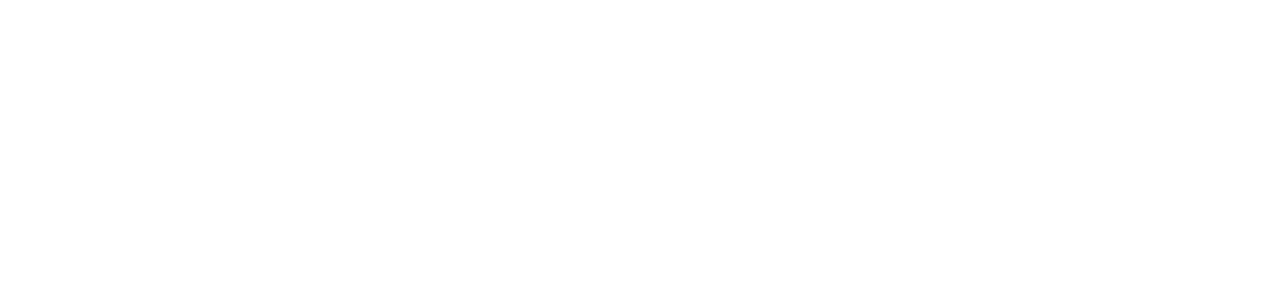
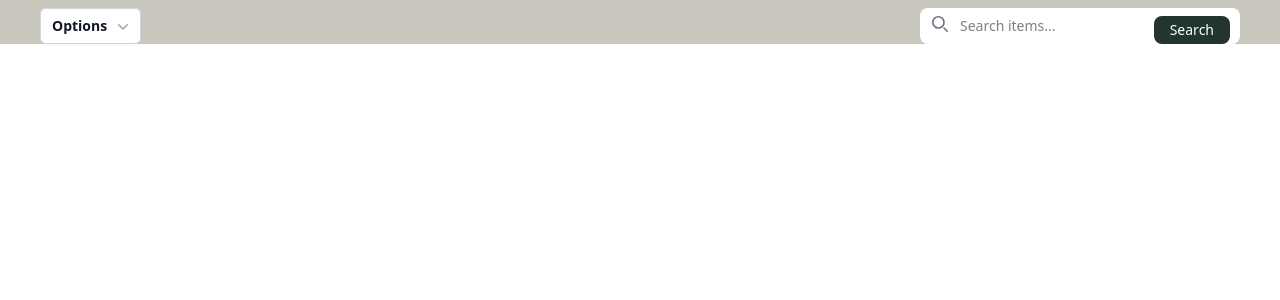
Before and after one commit to DKLakshman/E-Commerce-Web-Application, a React (Vite) app in the folder frontend/: page /products in a window 1280 px wide. Before the commit this address had no page. Shown: the top 300 px of the page. Built offline with nearby package versions, Linux system fonts and the light colour scheme.

Commit message:
Create product page : frontend
make section search and filter only

```diff
--- a/frontend/package.json
+++ b/frontend/package.json
@@ -13,7 +13,11 @@
     "@fortawesome/fontawesome-svg-core": "^6.7.2",
     "@fortawesome/free-brands-svg-icons": "^6.7.2",
     "@fortawesome/react-fontawesome": "^0.2.2",
+    "@headlessui/react": "^2.2.4",
+    "@heroicons/react": "^2.2.0",
     "@tailwindcss/vite": "^4.1.11",
+    "headlessui": "^0.0.0",
+    "heroicons": "^2.2.0",
     "lucide-react": "^0.525.0",
     "react": "^19.1.0",
     "react-dom": "^19.1.0",
--- a/frontend/src/App.jsx
+++ b/frontend/src/App.jsx
@@ -7,6 +7,8 @@
 import Nav from "./components/Nav";
 import MenSection from "./pages/MenSection";
 import WomenSection from "./pages/WomenSection";
+import ProductCard from "./components/ProductCard";
+import ProductsAll from "./pages/ProductsAll";
 
 function App() {
   const [count, setCount] = useState(0);
@@ -20,6 +22,8 @@
         <Route path="/nav" element={<Nav/>}/>
         <Route path="/menSection" element={<MenSection/>}/>
         <Route path="/womenSection" element={<WomenSection/>}/>
+        <Route path="/product" element={<ProductCard/>}/>
+        <Route path="/products" element={<ProductsAll/>}/>
 
       </Routes>
 
--- /dev/null
+++ b/frontend/src/components/ProductCard.jsx
@@ -0,0 +1,17 @@
+import React from 'react'
+import productCard from '../assets/productCard/product1.png'
+const ProductCard = () => {
+  return (
+    <div className='w-[300px] h-[360px]  rounded-lg'>
+      <div className='w-[300px] h-[320px]'>
+        <img className='w-[300px] h-[320px] bg-cover bg-center rounded-t-lg' src={productCard} alt="" />
+      </div>
+      <div className='text-sm h-[40px] flex justify-between items-center px-2 font-bold text=[#223531]'>
+        <div>Fitted Long Sleeve Tee</div>
+        <div>LKR 100</div>
+      </div>
+    </div>
+  )
+}
+
+export default ProductCard
--- /dev/null
+++ b/frontend/src/pages/ProductsAll.jsx
@@ -0,0 +1,103 @@
+import React from "react";
+import { Menu, MenuButton, MenuItem, MenuItems } from "@headlessui/react";
+import { ChevronDownIcon } from "@heroicons/react/20/solid";
+
+const ProductsAll = () => {
+  return (
+    <div className="bg-[#CAC7BF]">
+      <div className="container mx-auto">
+        <div className="flex justify-between sm:px-10 px-3">
+          <div>
+            <Menu as="div" className="relative inline-block text-left">
+              <div>
+                <MenuButton className="inline-flex w-full justify-center gap-x-1.5 rounded-md bg-white px-3 py-2 text-sm font-semibold text-gray-900 shadow-xs ring-1 ring-gray-300 ring-inset hover:bg-gray-50 mt-2">
+                  Options
+                  <ChevronDownIcon
+                    aria-hidden="true"
+                    className="-mr-1 size-5 text-gray-400"
+                  />
+                </MenuButton>
+              </div>
+
+              <MenuItems
+                transition
+                className="absolute left-0 z-10 mt-2 w-max origin-top-right rounded-md bg-white shadow-lg ring-1 ring-black/5 transition focus:outline-hidden data-closed:scale-95 data-closed:transform data-closed:opacity-0 data-enter:duration-100 data-enter:ease-out data-leave:duration-75 data-leave:ease-in"
+              >
+                <div className="py-1 flex sm:flex-row flex-col gap-20">
+                  <MenuItem>
+                    <a
+                      href="#"
+                      className="block px-4 py-2 text-sm text-gray-700 data-focus:bg-gray-100 data-focus:text-gray-900 data-focus:outline-hidden"
+                    >
+                      Price
+                    </a>
+                  </MenuItem>
+                  <MenuItem>
+                    <a
+                      href="#"
+                      className="block px-4 py-2 text-sm text-gray-700 data-focus:bg-gray-100 data-focus:text-gray-900 data-focus:outline-hidden"
+                    >
+                      Colour
+                    </a>
+                  </MenuItem>
+                  <MenuItem>
+                    <a
+                      href="#"
+                      className="block px-4 py-2 text-sm text-gray-700 data-focus:bg-gray-100 data-focus:text-gray-900 data-focus:outline-hidden"
+                    >
+                      Size
+                    </a>
+                  </MenuItem>
+
+                </div>
+              </MenuItems>
+            </Menu>
+          </div>
+          <form class="flex mt-2">
+            <label
+              for="default-search"
+              class="mb-2 text-sm font-medium text-gray-900 sr-only dark:text-white"
+            >
+              Search
+            </label>
+            <div class="relative">
+              <div class="absolute inset-y-0 start-0 flex items-center ps-3 pointer-events-none">
+                <svg
+                  class="w-4 h-4 mb-1 text-gray-500 dark:text-gray-400"
+                  aria-hidden="true"
+                  xmlns="http://www.w3.org/2000/svg"
+                  fill="none"
+                  viewBox="0 0 20 20"
+                >
+                  <path
+                    stroke="currentColor"
+                    stroke-linecap="round"
+                    stroke-linejoin="round"
+                    stroke-width="2"
+                    d="m19 19-4-4m0-7A7 7 0 1 1 1 8a7 7 0 0 1 14 0Z"
+                  />
+                </svg>
+              </div>
+              <input
+                type="search"
+                id="default-search"
+                className="block w-50 sm:w-80  py-2 border-0 ps-10 text-[10px] sm:text-sm bg-white rounded-lg"
+                placeholder="Search items..."
+                required
+              />
+              <button
+                type="submit"
+                className="text-white absolute end-2.5 bottom-2 sm:bottom-0 bg-[#223531] rounded-lg px-4 text-sm sm:px-4 sm:py-1 py-0.5"
+              >
+                Search
+              </button>
+            </div>
+          </form>
+        </div>
+        <div></div>
+      </div>
+    </div>
+  );
+};
+
+export default ProductsAll;
```
Also changed, not shown: frontend/src/assets/productCard/product1.png (added), 1 other file (tests, documents, lock files or other folders).
